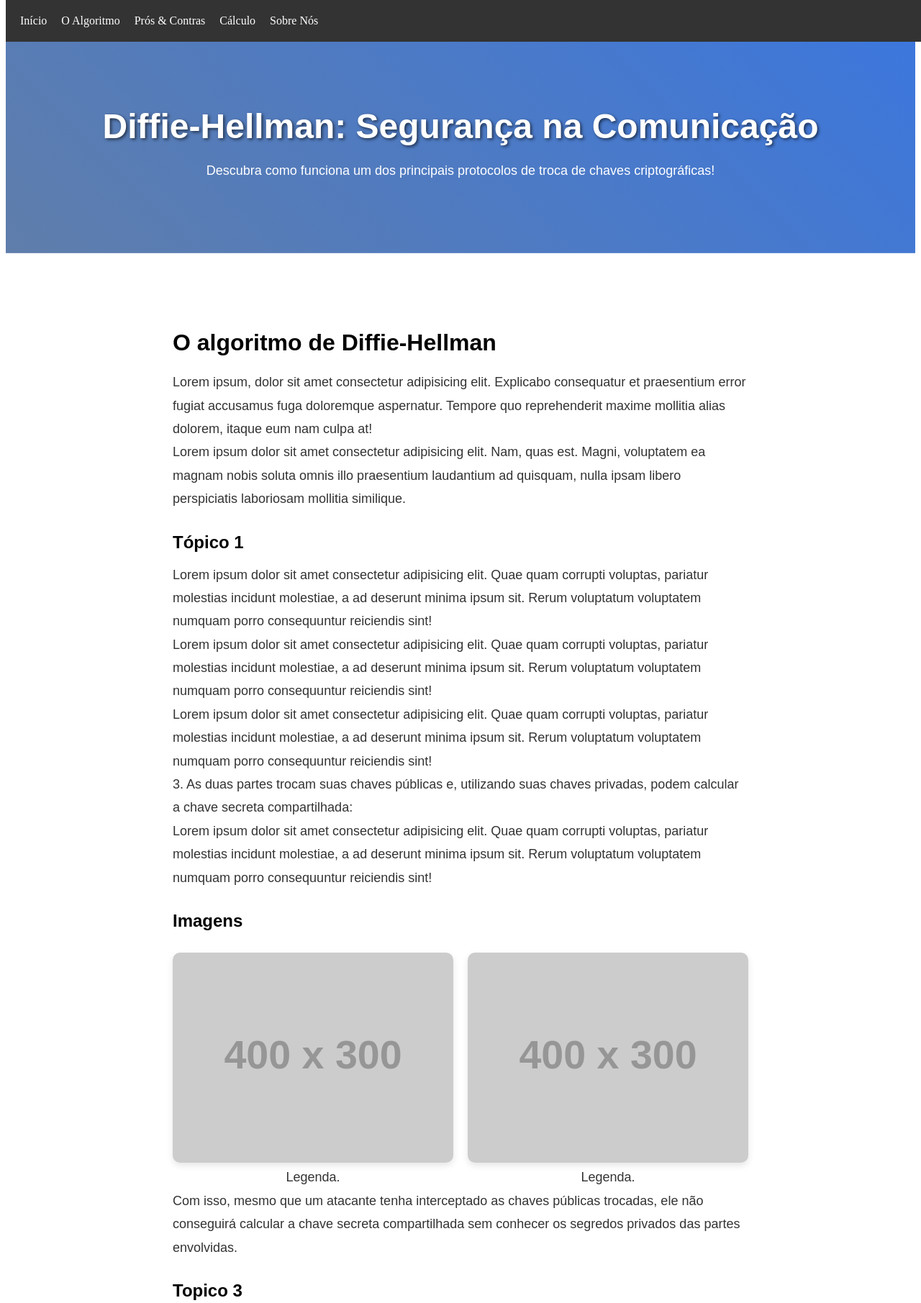
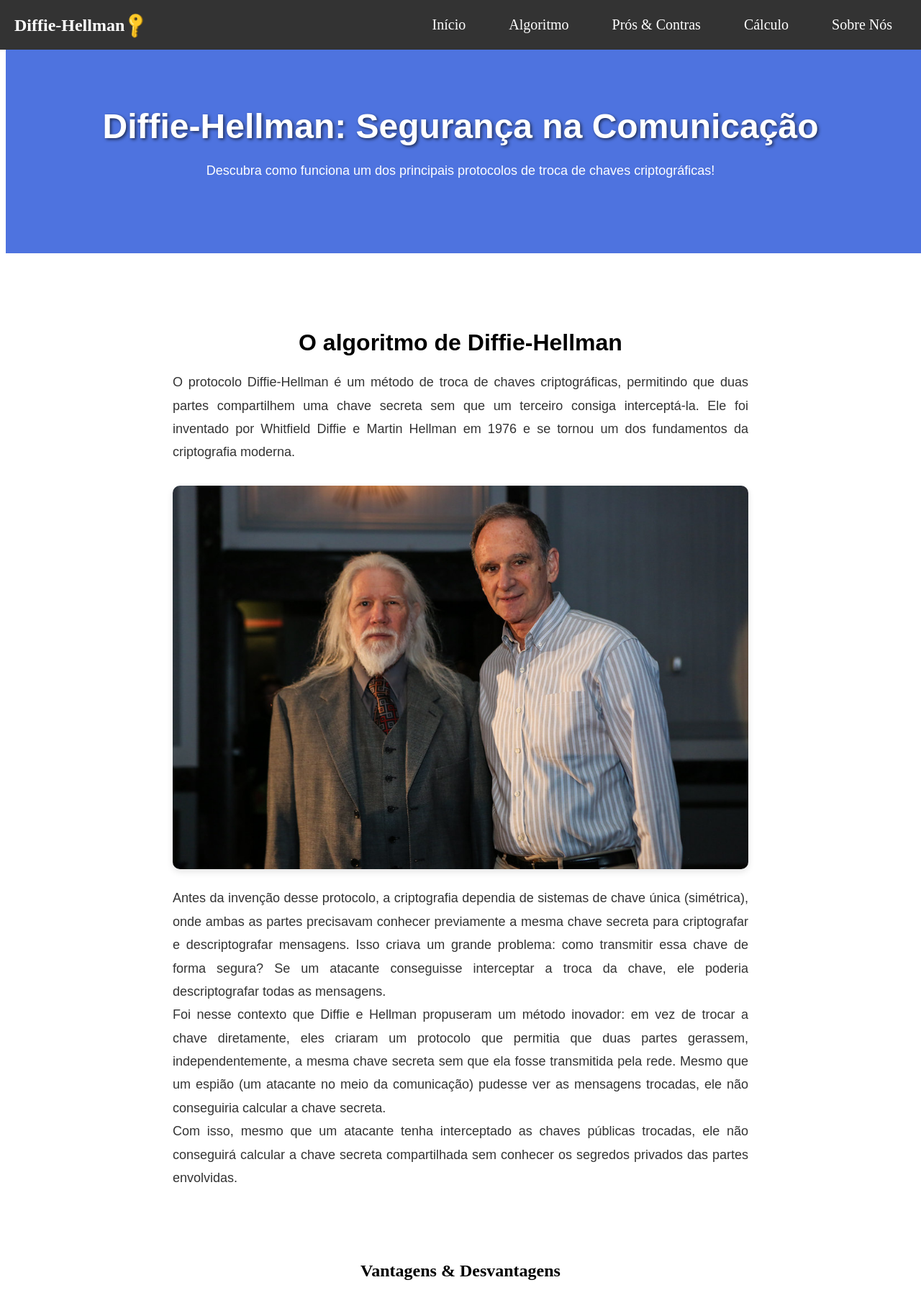
Before and after one commit to VitorSVNascimento/TSI-Diff-Hellman-didatico, a plain HTML site: page index.html in a window 1280 px wide. Shown: the top 1811 px of the page at 72% size. Drawn offline with Linux system fonts and the light colour scheme; placeholder pictures from the web are drawn by us.

Commit message:
Modificações
Acrescentando algumas modificações.

```diff
--- a/index.html
+++ b/index.html
@@ -10,13 +10,13 @@
     <link rel="stylesheet" href="styles.css">
 </head>
 <body>
-
       <!-- Cabeçalho com navegação -->
       <header>
+        <h1>Diffie-Hellman<span class="widget">&#128273;</span></h1>
         <nav>
             <ul>
                 <li><a href="#intro">Início</a></li>
-                <li><a href="#info">O Algoritmo</a></li>
+                <li><a href="#info">Algoritmo</a></li>
                 <li><a href="#advantages">Prós & Contras</a></li>
                 <li><a href="#calculation">Cálculo</a></li>
                 <li><a href="#team">Sobre Nós</a></li>
@@ -33,38 +33,16 @@
 <!-- Seção Informativa -->
 <section id="info">
     <div class="container">
-        <h2>O algoritmo de Diffie-Hellman</h2>
-        <p>Lorem ipsum, dolor sit amet consectetur adipisicing elit. Explicabo consequatur et praesentium error fugiat accusamus fuga doloremque aspernatur. Tempore quo reprehenderit maxime mollitia alias dolorem, itaque eum nam culpa at!</p>
-
-        <p>Lorem ipsum dolor sit amet consectetur adipisicing elit. Nam, quas est. Magni, voluptatem ea magnam nobis soluta omnis illo praesentium laudantium ad quisquam, nulla ipsam libero perspiciatis laboriosam mollitia similique.</p>
-
-        <h3>Tópico 1</h3>
-        <p>Lorem ipsum dolor sit amet consectetur adipisicing elit. Quae quam corrupti voluptas, pariatur molestias incidunt molestiae, a ad deserunt minima ipsum sit. Rerum voluptatum voluptatem numquam porro consequuntur reiciendis sint!</p>
-        <p>Lorem ipsum dolor sit amet consectetur adipisicing elit. Quae quam corrupti voluptas, pariatur molestias incidunt molestiae, a ad deserunt minima ipsum sit. Rerum voluptatum voluptatem numquam porro consequuntur reiciendis sint!</p>
-        <p>Lorem ipsum dolor sit amet consectetur adipisicing elit. Quae quam corrupti voluptas, pariatur molestias incidunt molestiae, a ad deserunt minima ipsum sit. Rerum voluptatum voluptatem numquam porro consequuntur reiciendis sint!</p>
-        <p>3. As duas partes trocam suas chaves públicas e, utilizando suas chaves privadas, podem calcular a chave secreta compartilhada:</p>
-        <p>Lorem ipsum dolor sit amet consectetur adipisicing elit. Quae quam corrupti voluptas, pariatur molestias incidunt molestiae, a ad deserunt minima ipsum sit. Rerum voluptatum voluptatem numquam porro consequuntur reiciendis sint!</p>
-        <h3>Imagens</h3>
+        <h2 id="advantages-and-disadvantages-title" >O algoritmo de Diffie-Hellman</h2>
+        <p>O protocolo Diffie-Hellman é um método de troca de chaves criptográficas, permitindo que duas partes compartilhem uma chave secreta sem que um terceiro consiga interceptá-la. Ele foi inventado por Whitfield Diffie e Martin Hellman em 1976 e se tornou um dos fundamentos da criptografia moderna.</p>
         <div class="info-images">
             <div class="info-image">
-                <img src="https://via.placeholder.com/400x300" alt="Imagem 1">
-                <p>Legenda.</p>
-            </div>
-            <div class="info-image">
-                <img src="https://via.placeholder.com/400x300" alt="Imagem 2">
-                <p>Legenda.</p>
+                <img src="./imagens/diffie-Helman.jpg"/>
             </div>
         </div>
-
+        <p>Antes da invenção desse protocolo, a criptografia dependia de sistemas de chave única (simétrica), onde ambas as partes precisavam conhecer previamente a mesma chave secreta para criptografar e descriptografar mensagens. Isso criava um grande problema: como transmitir essa chave de forma segura? Se um atacante conseguisse interceptar a troca da chave, ele poderia descriptografar todas as mensagens.</p>
+        <p>Foi nesse contexto que Diffie e Hellman propuseram um método inovador: em vez de trocar a chave diretamente, eles criaram um protocolo que permitia que duas partes gerassem, independentemente, a mesma chave secreta sem que ela fosse transmitida pela rede. Mesmo que um espião (um atacante no meio da comunicação) pudesse ver as mensagens trocadas, ele não conseguiria calcular a chave secreta.</p>
         <p>Com isso, mesmo que um atacante tenha interceptado as chaves públicas trocadas, ele não conseguirá calcular a chave secreta compartilhada sem conhecer os segredos privados das partes envolvidas.</p>
-
-        <h3>Topico 3</h3>
-        <p>Lorem ipsum dolor sit, amet consectetur adipisicing elit. Qui reiciendis praesentium nemo totam quaerat libero sunt doloremque nihil fugiat velit. Nulla, repellat unde? Rem laboriosam, repellendus error ut corrupti perferendis!</p>
-        <ul>
-            <li>Lorem ipsum dolor sit..</li>
-            <li>Lorem ipsum dolor sit..</li>
-            <li>Lorem ipsum dolor sit..</li>
-        </ul>
     </div>
 </section>
 
@@ -124,8 +102,6 @@
 <!-- Seção da conta -->
 
 <section id="calculation">
-
-
     <div class="container">
         <h1 id="title-calc">Demonstração da Troca de Chaves Diffie-Hellman</h1>
 
@@ -169,37 +145,39 @@
         <div class="steps-container">
             <div class="step" id="step1">
                 <h2>Passo 1: Parâmetros Públicos</h2>
+                <p class="formula">Fórmula: <strong> g<sup>a</sup> mod p</strong></p>
+                <p class="formula">Fórmula: Para começar, usamos p e g como parâmetros públicos.</p>
                 <p>Número primo (p): <span id="step1-prime"></span></p>
                 <p>Inteiro (g): <span id="step1-integer"></span></p>
-                    <p class="formula">Fórmula: Para começar vamos usar p e g como parametros públicos</p>
             </div>
 
             <div class="step" id="step2">
                 <h2>Passo 2: Cálculo do Participante 1</h2>
+                <p id="step2-formula"><strong>Fórmula:</strong> A = g<sup>a</sup> mod p</p>
                 <p>Nome: <span id="step2-participant1-name"></span></p>
                 <p>Segredo (a): <span id="step2-participant1-secret"></span></p>
                 <p>Chave pública (A): <span id="step2-participant1-public"></span></p>
-                    <p class="formula">Fórmula: A = g<sup>a</sup> mod p</p>
             </div>
 
             <div class="step" id="step3">
                 <h2>Passo 3: Cálculo do Participante 2</h2>
+                <p id="step3-formula"><strong>Fórmula:</strong> B = g<sup>a</sup> mod p</p>
                 <p>Nome: <span id="step3-participant2-name"></span></p>
                 <p>Segredo (b): <span id="step3-participant2-secret"></span></p>
                 <p>Chave pública (B): <span id="step3-participant2-public"></span></p>
-                    <p class="formula">Fórmula: B = g<sup>b</sup> mod p</p>
             </div>
 
             <div class="step" id="step4">
                 <h2>Passo 4: Cálculo do Segredo Compartilhado</h2>
+                <p id="step4-formula1">Fórmula para Participante 1: s = B<sup>a</sup> mod p</p>
+                <p id="step4-formula2">Fórmula para Participante 2: s = A<sup>b</sup> mod p</p>
                 <p>Chave privada do Participante 1: <span class="private-key-result" id="step4-participant1-shared"></span></p>
-                    <p>Chave Privada do Participante 2: <span class="private-key-result" id="step4-participant2-shared"></span></p>
-                    <p class="formula">Fórmula para Participante 1: s = B<sup>a</sup> mod p</p>
-                    <p class="formula">Fórmula para Participante 2: s = A<sup>b</sup> mod p</p>
+                <p>Chave privada do Participante 2: <span class="private-key-result" id="step4-participant2-shared"></span></p>
             </div>
         </div>
     </div>
 </section>
+
 
    <!-- Team Section -->
    <section class="team" id="team">
--- a/script.js
+++ b/script.js
@@ -56,18 +56,22 @@ function isPrime(num) {
     document.getElementById("step2-participant1-name").textContent = participant1Name
     document.getElementById("step2-participant1-secret").textContent = a
     document.getElementById("step2-participant1-public").textContent = A
+    document.getElementById("step2-formula").innerHTML = `Fórmula: A = ${g}<sup>${a}</sup> mod ${p}`;
 
     // Passo 3: Cálculo do Participante 2
     const B = modPow(g, b, p)
     document.getElementById("step3-participant2-name").textContent = participant2Name
     document.getElementById("step3-participant2-secret").textContent = b
     document.getElementById("step3-participant2-public").textContent = B
+    document.getElementById("step3-formula").innerHTML = `Fórmula: B = ${g}<sup>${b}</sup> mod ${p}`;
 
     // Passo 4: Cálculo do Segredo Compartilhado
     const participant1SharedSecret = modPow(B, a, p)
     const participant2SharedSecret = modPow(A, b, p)
     document.getElementById("step4-participant1-shared").textContent = participant1SharedSecret
     document.getElementById("step4-participant2-shared").textContent = participant2SharedSecret
+    document.getElementById("step4-formula1").innerHTML = `Fórmula para Participante 1: s = ${B}<sup>${a}</sup> mod ${p}`;
+    document.getElementById("step4-formula2").innerHTML = `Fórmula para Participante 2: s = ${A}<sup>${b}</sup> mod ${p}`;
   }
 
   window.addEventListener('scroll', function() {
--- a/styles.css
+++ b/styles.css
@@ -12,18 +12,34 @@
   --dark-gray: #333;
   --title-color: #000000;
 }
+
 /* Header section */
 header {
-  background-color: var(--primary-color);
-  padding: 20px;
-  color: var(--white);
   display: flex;
   justify-content: space-between;
   align-items: center;
+  padding: 20px;
+  background-color: var(--primary-color);
+  color: var(--white);
   position: fixed;
   width: 100%;
+  left: 0;
+  right: 0;
   top: 0;
   z-index: 10;
+}
+
+.header-content {
+  display: flex;
+  align-items: center;
+  gap: 5px;
+}
+
+.widget {
+  font-size: 25px;
+  color-scheme: white;
+  transform: rotate(320deg);
+  display: inline-block;
 }
 
 header h1 {
@@ -40,7 +56,7 @@ nav ul {
 }
 
 nav ul li {
-  margin-left: 20px;
+  margin-right: 60px;
 }
 
 nav ul li:first-child {
@@ -50,7 +66,7 @@ nav ul li:first-child {
 nav ul li a {
   color: var(--white);
   text-decoration: none;
-  font-size: 16px;
+  font-size: 20px;
   transition: color 0.3s ease;
 }
 
@@ -60,14 +76,16 @@ nav ul li a:hover {
 
 /* Seção de introdução */
 #intro {
-  background: linear-gradient(45deg, rgba(67, 103, 156, 0.85), rgba(25, 95, 216, 0.85));
+  /*background: linear-gradient(45deg, rgba(67, 103, 156, 0.85), rgba(25, 95, 216, 0.85));*/
+  background: #4e73df;
   background-size: cover;
   background-position: center;
   color: var(--white);
   text-align: center;
-  padding: 100px 20px;
+  padding: 100px 10px 100px 0px;
   font-family: 'Arial', sans-serif;
   position: relative;
+  width: 100%;
   z-index: 1;
   opacity: 0;
   transform: translateY(30px);
@@ -86,7 +104,7 @@ nav ul li a:hover {
   font-size: 18px;
   line-height: 1.6;
   color: var(--white);
-  max-width: 800px;
+  max-width: 100%;
   margin: 0 auto;
 }
 
@@ -112,9 +130,10 @@ nav ul li a:hover {
 
 #info p {
   font-size: 18px;
+  text-align: justify;
   line-height: 1.8;
   margin-bottom: 20px;
-  max-width: 800px;
+  max-width: 100%;
   margin: 0 auto;
 }
 
@@ -128,9 +147,10 @@ nav ul li a:hover {
 
 .info-images {
   display: flex;
-  justify-content: space-between;
+  justify-content: flex-start;
   gap: 20px;
   margin-top: 30px;
+  margin-bottom: 20px;
   flex-wrap: wrap;
 }
 
```
Also changed, not shown: imagens/diffie-Helman.jpg (added). Lines whose indentation alone changed are shown as unchanged.
